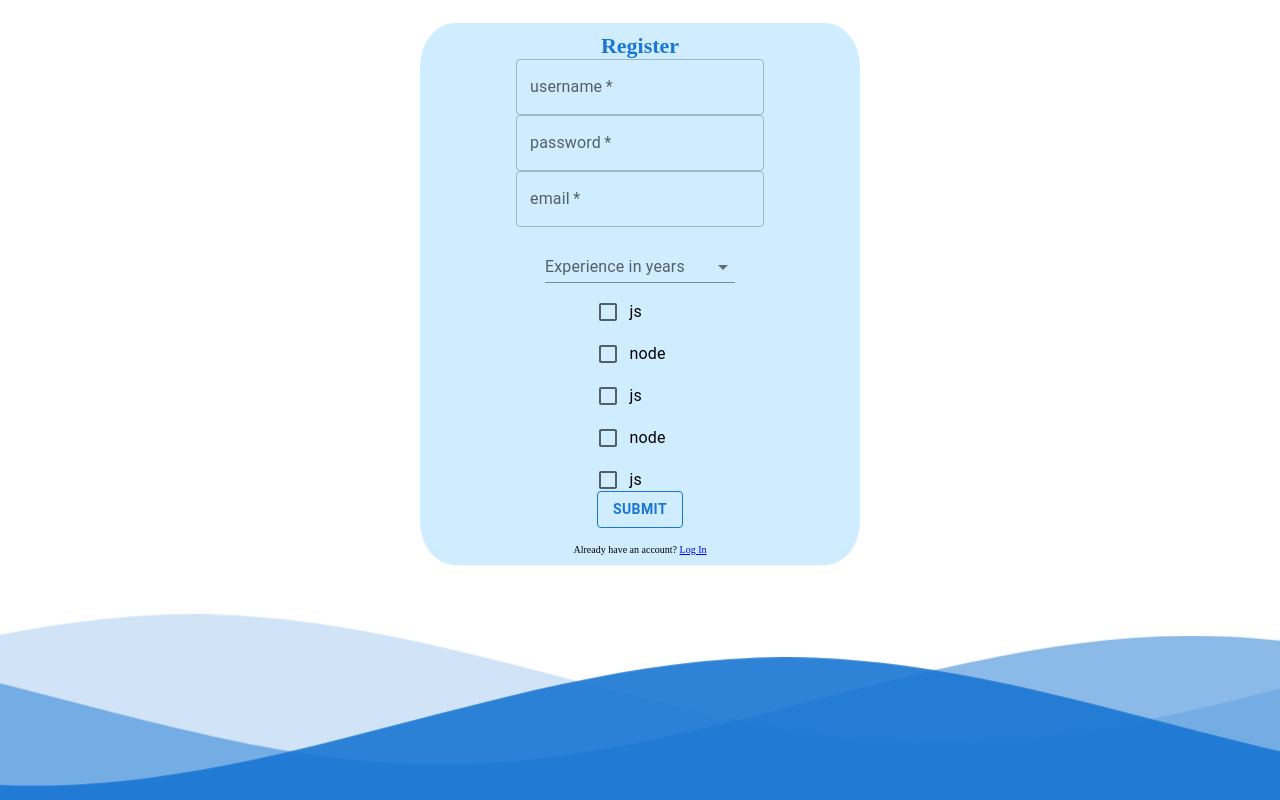
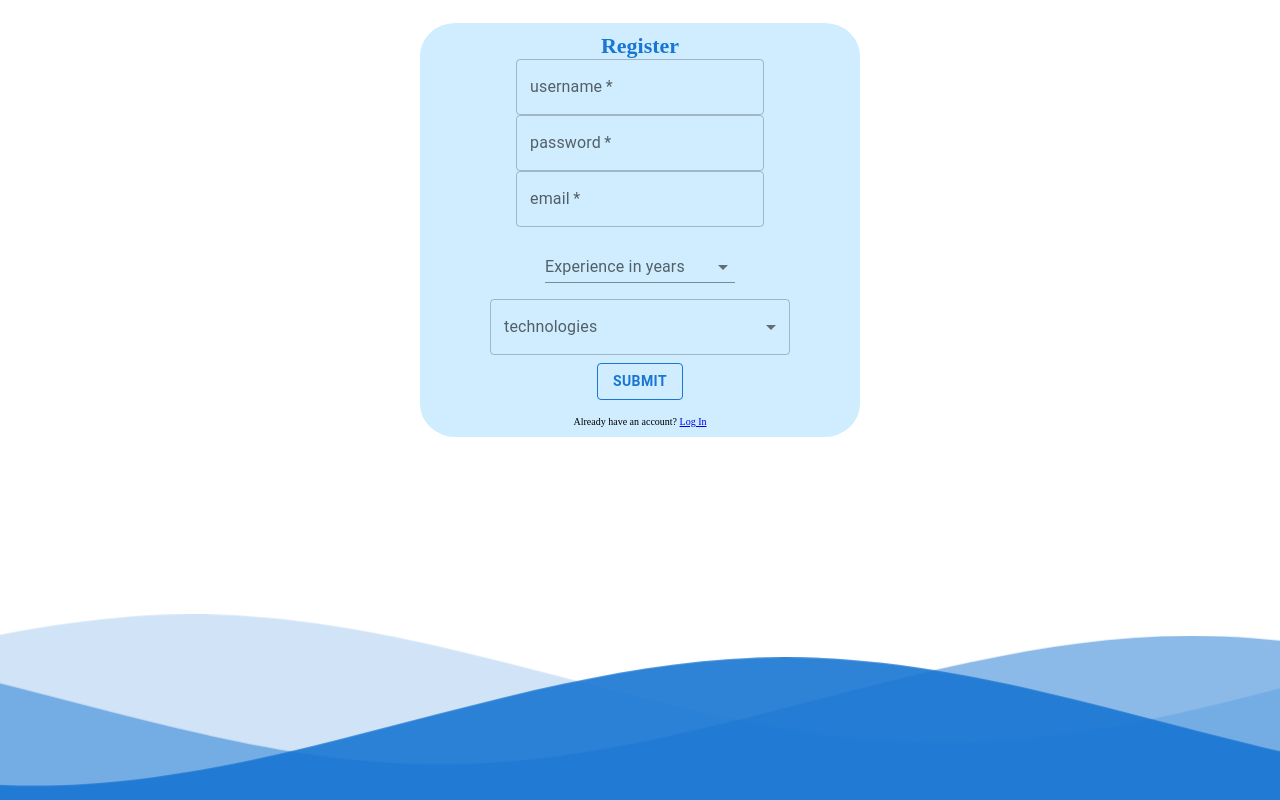
Before and after one commit to coka13/WorkSwipe, a React (Vite) app in the folder WorkSwipe/: page /register in a window 1280 px wide. Built offline with nearby package versions, Linux system fonts and the light colour scheme.

Commit message:
changed style of dropdown checkbox

```diff
--- a/WorkSwipe/src/components/FormComponent/FormComponent.jsx
+++ b/WorkSwipe/src/components/FormComponent/FormComponent.jsx
@@ -1,8 +1,8 @@
 import Box from "@mui/material/Box";
 import TextField from "@mui/material/TextField";
 import SelectVariants from "../SelectComponent/SelectComponent";
+import MultiCheckbox from "../MultiCheckbox/MultiCheckbox";
 import "./FormComponent.css";
-import { Checkbox, FormControlLabel, FormGroup } from "@mui/material";
 
 export default function FormComponent({ props }) {
   return (
@@ -15,19 +15,10 @@ export default function FormComponent({ props }) {
           if (prop.type === "select") {
             return <SelectVariants prop={prop} />;
           } else if (prop.type === "check") {
+            console.log(prop.options);
             return (
-              <div
-                className="scrollable-container"
-              >
-                <FormGroup>
-                  {prop.options.map((option) => (
-                    <FormControlLabel
-                      key={option}
-                      label={option}
-                      control={<Checkbox />}
-                    />
-                  ))}
-                </FormGroup>
+              <div className="scrollable-container">
+                <MultiCheckbox title={prop.name} options={prop.options} />
               </div>
             );
           } else {
--- /dev/null
+++ b/WorkSwipe/src/components/MultiCheckbox/MultiCheckbox.jsx
@@ -0,0 +1,62 @@
+import * as React from "react";
+import OutlinedInput from "@mui/material/OutlinedInput";
+import InputLabel from "@mui/material/InputLabel";
+import MenuItem from "@mui/material/MenuItem";
+import FormControl from "@mui/material/FormControl";
+import ListItemText from "@mui/material/ListItemText";
+import Select from "@mui/material/Select";
+import Checkbox from "@mui/material/Checkbox";
+import { useState } from "react";
+
+const ITEM_HEIGHT = 48;
+const ITEM_PADDING_TOP = 8;
+const MenuProps = {
+  PaperProps: {
+    style: {
+      maxHeight: ITEM_HEIGHT * 4.5 + ITEM_PADDING_TOP,
+      width: 250,
+    },
+  },
+};
+
+export default function MultiCheckbox({ options, title }) {
+  const [checkName, setCheckName] = useState([]);
+console.log("opt",options)
+  const handleChange = (event) => {
+    const {
+      target: { value },
+    } = event;
+    setCheckName(
+      // On autofill we get a stringified value.
+      typeof value === "string" ? value.split(",") : value
+    );
+  };
+
+  return (
+    <div>
+      <FormControl sx={{ m: 1, width: 300 }}>
+        <InputLabel id="demo-multiple-checkbox-label">{title}</InputLabel>
+        <Select
+          labelId="demo-multiple-checkbox-label"
+          id="demo-multiple-checkbox"
+          multiple
+          value={checkName}
+          onChange={handleChange}
+          input={<OutlinedInput label={title} />}
+          renderValue={(selected) => selected.join(", ")}
+          MenuProps={MenuProps}
+        >
+          {options.map((opt) => {
+            //console.log(opt)
+            return (
+              <MenuItem key={opt.id} value={opt.name}>
+                <Checkbox checked={checkName.indexOf(opt.name) > -1} />
+                <ListItemText primary={opt.name} />
+              </MenuItem>
+            );
+          })}
+        </Select>
+      </FormControl>
+    </div>
+  );
+}
--- a/WorkSwipe/src/pages/RegisterPage/RegisterPage.jsx
+++ b/WorkSwipe/src/pages/RegisterPage/RegisterPage.jsx
@@ -23,68 +23,9 @@ const RegisterPage = () => {
       name: "technologies",
       type: "check",
       label: "Technologies",
-      options: [
-        "js",
-        "node",
-        "js",
-        "node",
-        "js",
-        "node",
-        "js",
-        "node",
-        "js",
-        "node",
-        "js",
-        "node",
-        "js",
-        "node",
-        "js",
-        "node",
-        "js",
-        "node",
-        "js",
-        "node",
-        "js",
-        "node",
-        "js",
-        "node",
-        "js",
-        "node",
-        "js",
-        "node",
-        "js",
-        "node",
-        "js",
-        "node",
-        "js",
-        "node",
-        "js",
-        "node",
-        "js",
-        "node",
-        "js",
-        "node",
-        "js",
-        "node",
-        "js",
-        "node",
-        "js",
-        "node",
-        "js",
-        "node",
-        "js",
-        "node",
-        "js",
-        "node",
-        "js",
-        "node",
-        "js",
-        "node",
-        "js",
-        "node",
-        "js",
-        "node",
-      ],
+      options:
+        [{id:0,name:"js"},{id:1,name:"html"},{id:2,name:"css"},{id:3,name:"java"}],
+
       required: true,
     },
   ];
```
Also changed, not shown: WorkSwipe/src/components/MultiCheckbox/MultiCheckbox.css (added).
